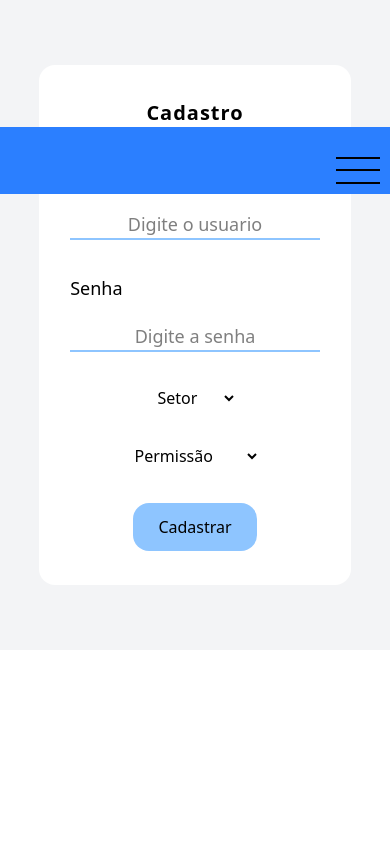
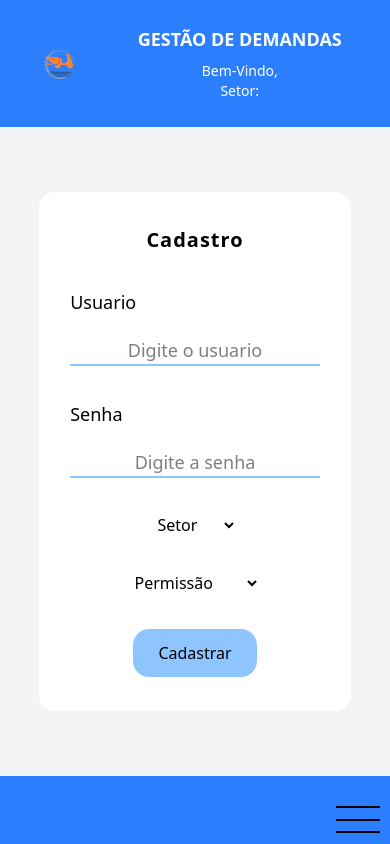
Before and after one commit to SpellerBarbosa/demand-manager, a Nuxt app: page /Signup in a window 390 px wide. Built offline with nearby package versions, Linux system fonts and the light colour scheme; no server answers.

Commit message:
correção estilo

```diff
--- a/pages/Request.vue
+++ b/pages/Request.vue
@@ -74,7 +74,7 @@ const handleRequest = async () =>{
 
 <template>
     <Profile/>
-    <section class="w-full min-h-[77vh] bg-gray-200 flex items-center justify-center p-4 absolute top-0 lg:w-[70%] lg:ml-[30%] lg:h-[100vh]">
+    <section class="w-full min-h-[77vh] bg-gray-200 flex items-center justify-center p-4 lg:absolute top-0 lg:w-[70%] lg:ml-[30%] lg:h-[100vh]">
         <form class="w-full max-w-xl bg-white rounded-2xl shadow-lg p-6 flex flex-col space-y-6" @submit.prevent="handleRequest()" >
             <!-- Título -->
             <h1 class="text-center text-2xl sm:text-3xl font-bold tracking-wide text-gray-700">Solicitar</h1>
--- a/pages/Requests.vue
+++ b/pages/Requests.vue
@@ -79,7 +79,7 @@ const viewRequest = (requestId) =>{
 <template>
     <section>
         <Profile />
-        <section class="w-screen min-h-[75vh] p-6 bg-gray-50 absolute top-0 lg:w-[70%] lg:ml-[30%] lg:h-[100vh]">
+        <section class="w-screen min-h-[75vh] p-6 bg-gray-50 lg:absolute top-0 lg:w-[70%] lg:ml-[30%] lg:h-[100vh]">
             <h1 class="text-3xl font-bold text-center mt-5 text-gray-800 mb-8">Solicitações recebidas</h1>
             <div class="grid grid-cols-1 md:grid-cols-2 lg:grid-cols-3 gap-6 overflow-x-auto h-[75vh] lg:flex lg:flex-col">
                 <form v-for="(request, index) in requests" :key="index"
--- a/pages/Signup.vue
+++ b/pages/Signup.vue
@@ -54,7 +54,7 @@ const handlerSignup = async() =>{
 
 <template>
     <Profile />
-    <section class="w-screen h-[77vh] flex items-center justify-center bg-gray-100 absolute top-0 lg:w-[70%] lg:ml-[30%] lg:h-[100vh]
+    <section class="w-screen h-[77vh] flex items-center justify-center bg-gray-100 lg:absolute top-0 lg:w-[70%] lg:ml-[30%] lg:h-[100vh]
     ">
         <form class="flex  flex-col w-[80%] h-[80%] bg-white rounded-2xl items-center justify-evenly
         " @submit.prevent="handlerSignup()">
--- a/pages/Status.vue
+++ b/pages/Status.vue
@@ -46,7 +46,7 @@ watchEffect(() => {
 <template>
     <section>
         <Profile />
-        <section class="w-screen h-[77vh] overflow-y-auto absolute top-0 lg:w-[70%] lg:ml-[30%] lg:h-[100vh]">
+        <section class="w-screen h-[77vh] overflow-y-auto lg:absolute top-0 lg:w-[70%] lg:ml-[30%] lg:h-[100vh]">
             <div v-for="(request, index) in myRequest.filter(req => req.status === 'pendente')" :key="index"
                 class="bg-white rounded-2xl shadow-lg p-6 mb-6 transition-transform transform hover:shadow-xl">
                 <div class="grid grid-cols-1 md:grid-cols-2 gap-6 mb-4">
```
